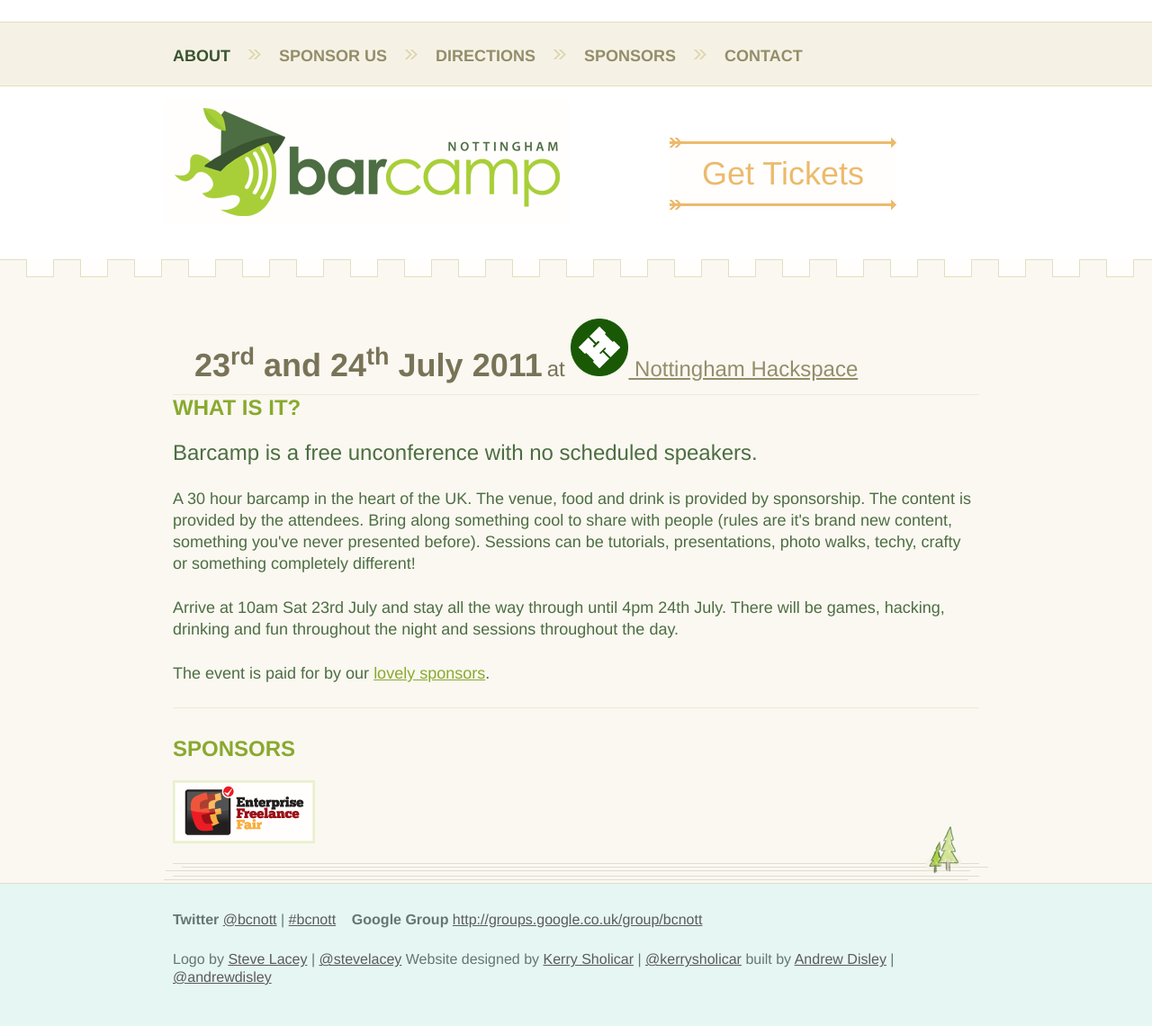
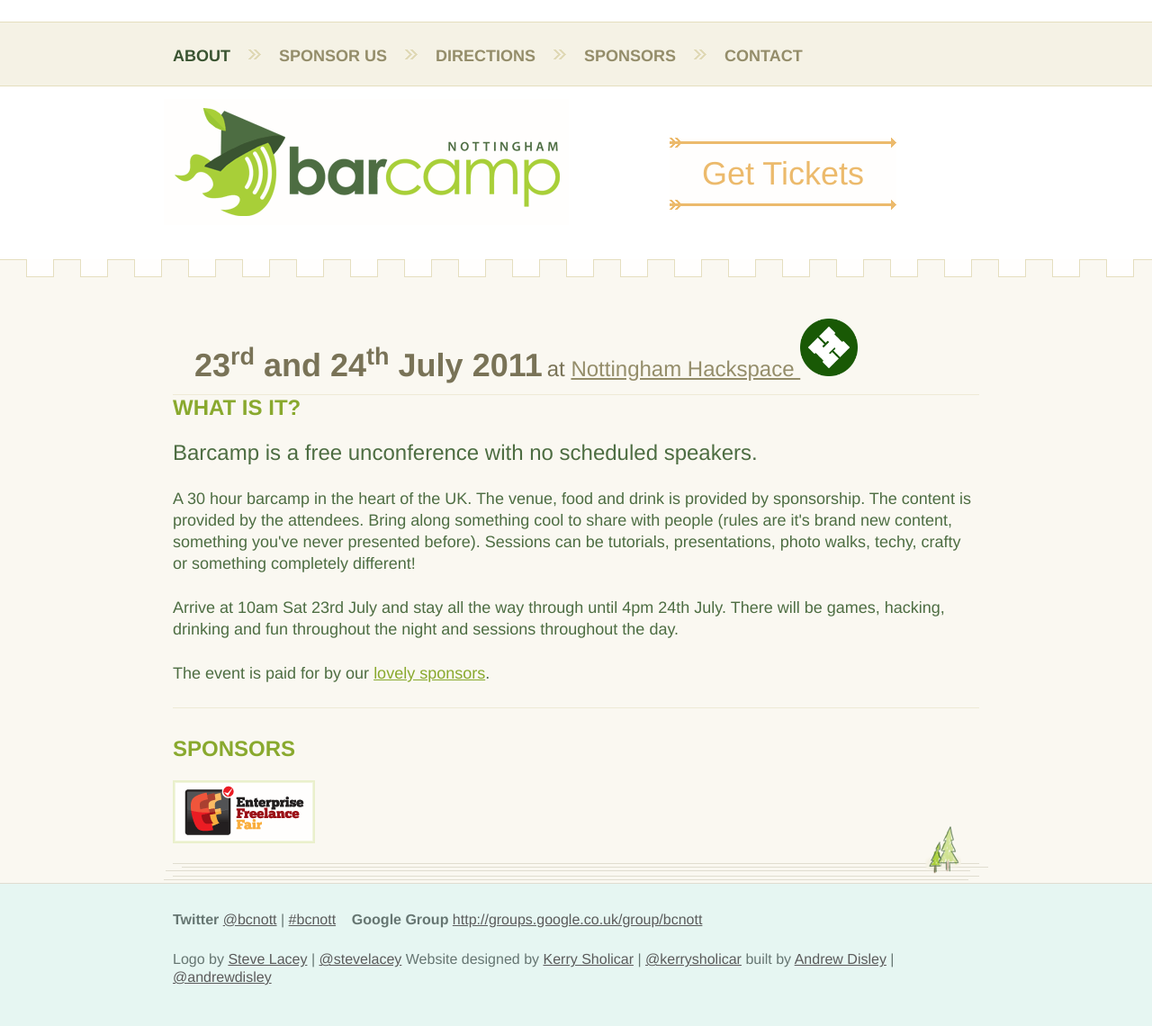
Before and after one commit to andrewdisley/barcamp-nottingham, a Jekyll site: the page built from home.html, in a window 1280 px wide. Shown: the whole page at 90% size. Built offline with Jekyll 4.4.1, drawn with Linux system fonts in a browser that asks for light colours.

Commit message:
changed ordering of hs logo

```diff
--- a/_layouts/default.html
+++ b/_layouts/default.html
@@ -24,7 +24,7 @@
       <header id="Header" role="banner">
         <div class="container">
           <h1><a href="{{ site.url }}"><img alt="{{ site.title }}" height="140" src="{{ site.assets_url }}img/{{ site.name }}.png" width="450"></a></h1>
-          <h2><span class="date">23<sup>rd</sup> and 24<sup>th</sup> July 2011</span> <span class="venue">at <a href="http://nottinghack.org.uk/"><img alt="Nottinghack" height="64" src="{{ site.assets_url }}img/nottinghack.png"> Nottingham Hackspace</a></span></h2>
+          <h2><span class="date">23<sup>rd</sup> and 24<sup>th</sup> July 2011</span> <span class="venue">at <a href="http://nottinghack.org.uk/">Nottingham Hackspace <img alt="Nottinghack" height="64" src="{{ site.assets_url }}img/nottinghack.png"></a></span></h2>
           <p class="tickets"><a href="http://bcnott.eventbrite.com/">Get Tickets</a></p>
         </div>
         <nav id="NavPri" role="navigation">
```
